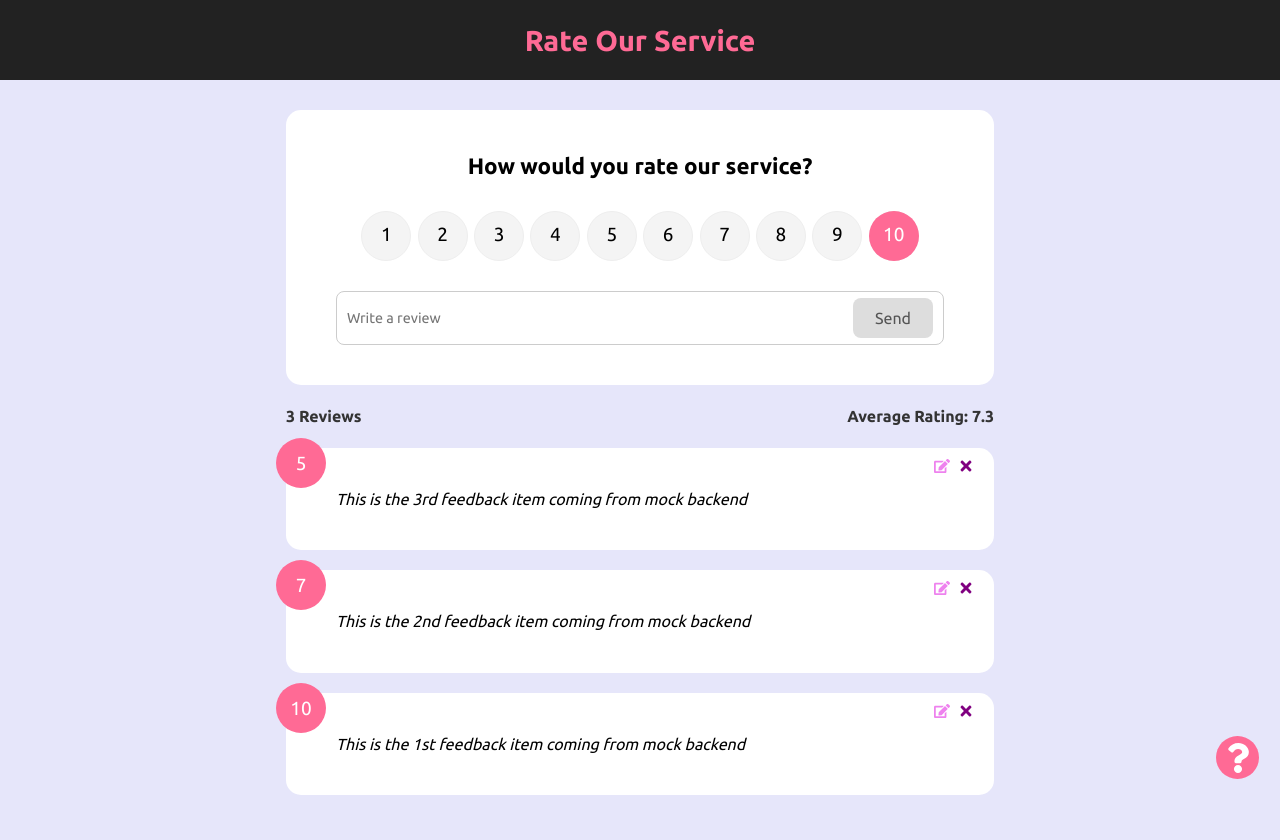
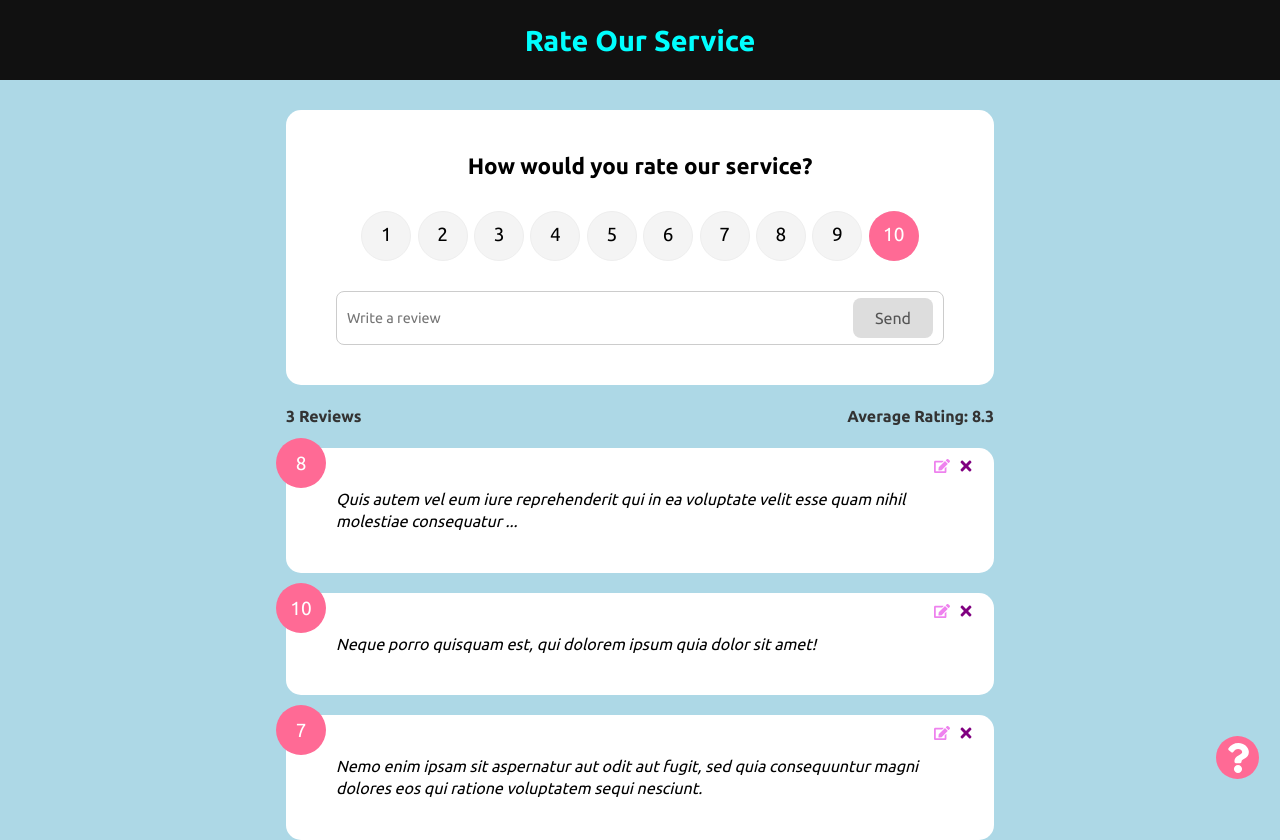
Before and after one commit to zynkro/react_rate-our-service-app, a React (Create React App) app: page / in a window 1280 px wide. Before the commit the page ends 800 px from the top, so only its background shows below. Built offline with nearby package versions, Linux system fonts and the light colour scheme; data requests are answered from the project's data file.

Commit message:
Updated color scheme, updated default feedback data

```diff
--- a/db.json
+++ b/db.json
@@ -1,19 +1,19 @@
 {
   "feedbacks": [
     {
-      "id": 1,
-      "rating": 10,
-      "text": "This is the 1st feedback item coming from mock backend"
+      "text": "Nemo enim ipsam sit aspernatur aut odit aut fugit, sed quia consequuntur magni dolores eos qui ratione voluptatem sequi nesciunt.",
+      "rating": 7,
+      "id": 1
     },
     {
-      "id": 2,
-      "rating": 7,
-      "text": "This is the 2nd feedback item coming from mock backend"
+      "text": "Neque porro quisquam est, qui dolorem ipsum quia dolor sit amet!",
+      "rating": 10,
+      "id": 2
     },
     {
-      "id": 3,
-      "rating": 5,
-      "text": "This is the 3rd feedback item coming from mock backend"
+      "text": "Quis autem vel eum iure reprehenderit qui in ea voluptate velit esse quam nihil molestiae consequatur ...",
+      "rating": 8,
+      "id": 3
     }
   ]
 }
--- a/src/components/Header/Header.scss
+++ b/src/components/Header/Header.scss
@@ -1,4 +1,4 @@
-$color-accent-pink: rgb(255, 106, 149);
+$color-accent-pink: cyan;
 
 .header {
   height: 80px;
@@ -8,7 +8,7 @@ $color-accent-pink: rgb(255, 106, 149);
   justify-content: center;
   align-items: center;
 
-  background: #222;
+  background: #111;
 
   &__title {
     font-size: 1.8rem;
--- a/src/index.scss
+++ b/src/index.scss
@@ -1,7 +1,7 @@
 @import url('https://fonts.googleapis.com/css2?family=Roboto:wght@400;500;700&family=Ubuntu:wght@400;700&display=swap');
 
 body {
-  background-color: lavender;
+  background-color: lightblue;
   color: black;
   line-height: 1.4;
   font-family: 'Ubuntu', sans-serif;
```
